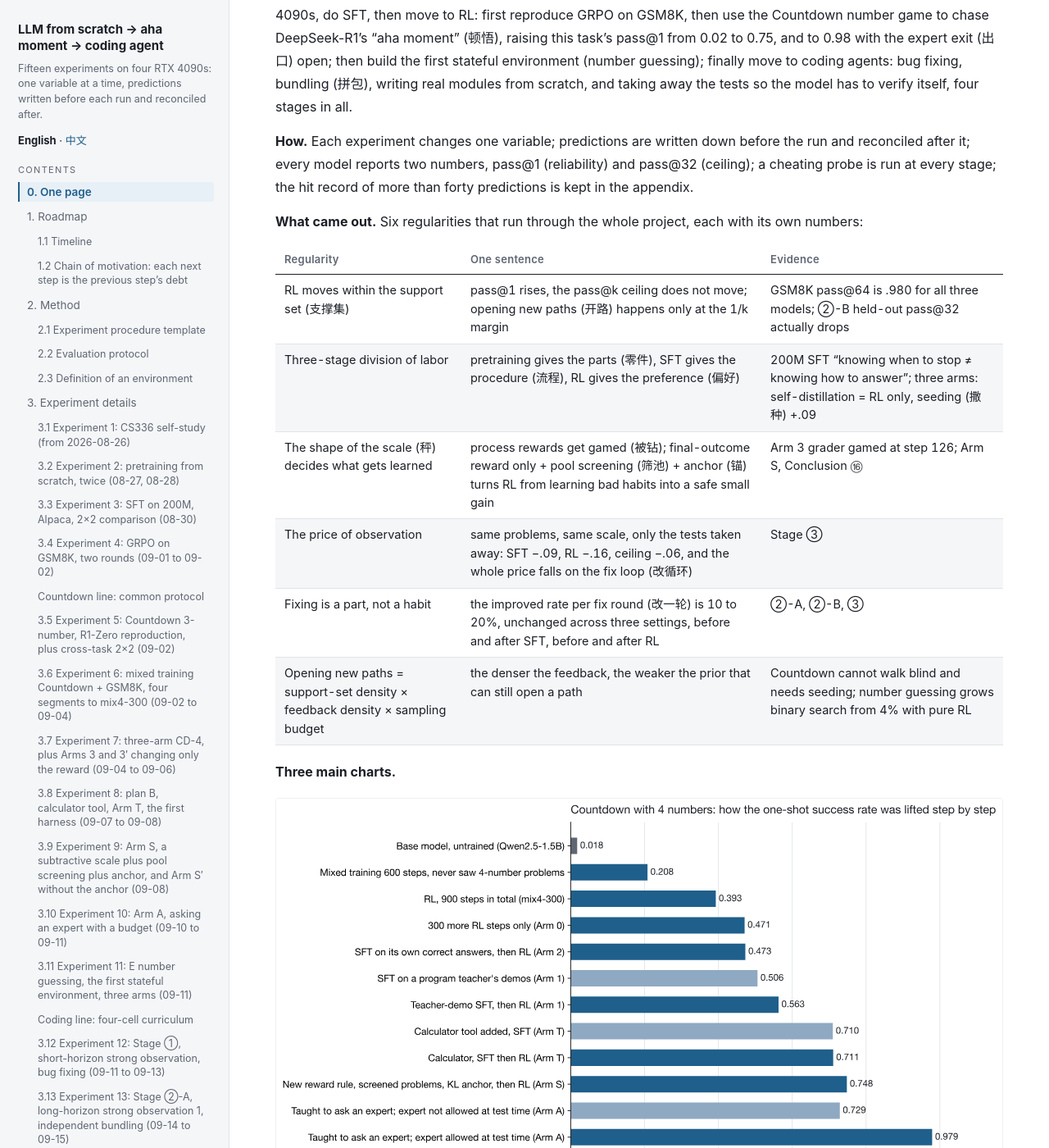
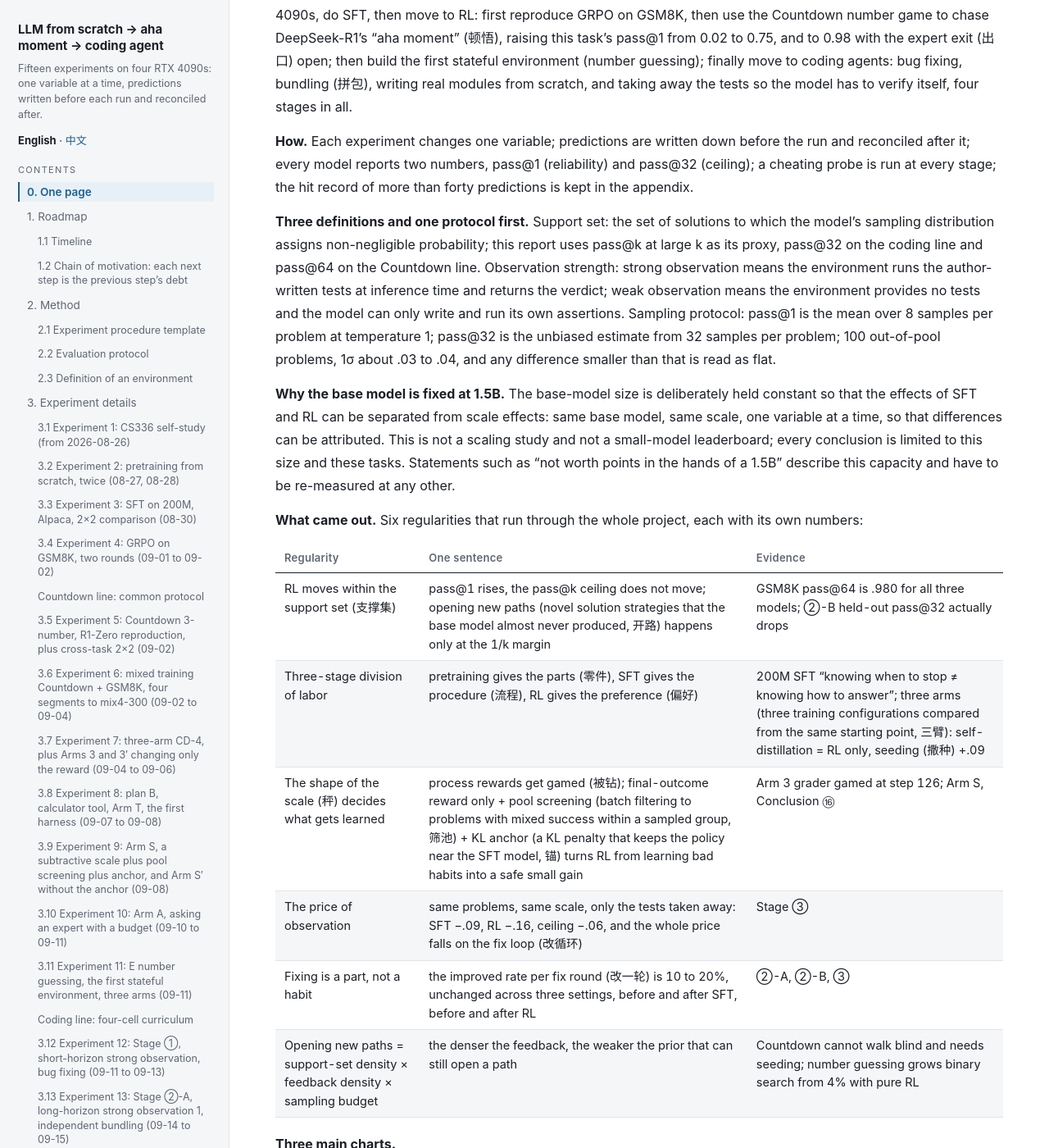
Before and after one commit to bethehand/lab1-llm-scratch-to-aha-moment-to-coding-agent, a Jekyll site: the page built from docs/en/index.md, in a window 1280 px wide and 1400 px high, scrolled down 540 px. Shown: the whole window at 82% size. Built offline with Jekyll 4.4.1, drawn with Linux system fonts in a browser that asks for light colours; our own code applies the rules of GitHub Pages for plain Markdown files; some of the changed text lies outside the part shown.

Commit message:
review pass: definitions and fixed-scale rationale in one-page, Limitations section, first-use term definitions, README related work/install/checkpoints/figures

```diff
--- a/docs/en/index.md
+++ b/docs/en/index.md
@@ -21,13 +21,17 @@
 
 **How.** Each experiment changes one variable; predictions are written down before the run and reconciled after it; every model reports two numbers, pass@1 (reliability) and pass@32 (ceiling); a cheating probe is run at every stage; the hit record of more than forty predictions is kept in the appendix.
 
+**Three definitions and one protocol first.** Support set: the set of solutions to which the model's sampling distribution assigns non-negligible probability; this report uses pass@k at large k as its proxy, pass@32 on the coding line and pass@64 on the Countdown line. Observation strength: strong observation means the environment runs the author-written tests at inference time and returns the verdict; weak observation means the environment provides no tests and the model can only write and run its own assertions. Sampling protocol: pass@1 is the mean over 8 samples per problem at temperature 1; pass@32 is the unbiased estimate from 32 samples per problem; 100 out-of-pool problems, 1σ about .03 to .04, and any difference smaller than that is read as flat.
+
+**Why the base model is fixed at 1.5B.** The base-model size is deliberately held constant so that the effects of SFT and RL can be separated from scale effects: same base model, same scale, one variable at a time, so that differences can be attributed. This is not a scaling study and not a small-model leaderboard; every conclusion is limited to this size and these tasks. Statements such as "not worth points in the hands of a 1.5B" describe this capacity and have to be re-measured at any other.
+
 **What came out.** Six regularities that run through the whole project, each with its own numbers:
 
 | Regularity | One sentence | Evidence |
 |---|---|---|
-| RL moves within the support set (支撑集) | pass@1 rises, the pass@k ceiling does not move; opening new paths (开路) happens only at the 1/k margin | GSM8K pass@64 is .980 for all three models; ②-B held-out pass@32 actually drops |
-| Three-stage division of labor | pretraining gives the parts (零件), SFT gives the procedure (流程), RL gives the preference (偏好) | 200M SFT "knowing when to stop ≠ knowing how to answer"; three arms: self-distillation = RL only, seeding (撒种) +.09 |
-| The shape of the scale (秤) decides what gets learned | process rewards get gamed (被钻); final-outcome reward only + pool screening (筛池) + anchor (锚) turns RL from learning bad habits into a safe small gain | Arm 3 grader gamed at step 126; Arm S, Conclusion ⑯ |
+| RL moves within the support set (支撑集) | pass@1 rises, the pass@k ceiling does not move; opening new paths (novel solution strategies that the base model almost never produced, 开路) happens only at the 1/k margin | GSM8K pass@64 is .980 for all three models; ②-B held-out pass@32 actually drops |
+| Three-stage division of labor | pretraining gives the parts (零件), SFT gives the procedure (流程), RL gives the preference (偏好) | 200M SFT "knowing when to stop ≠ knowing how to answer"; three arms (three training configurations compared from the same starting point, 三臂): self-distillation = RL only, seeding (撒种) +.09 |
+| The shape of the scale (秤) decides what gets learned | process rewards get gamed (被钻); final-outcome reward only + pool screening (batch filtering to problems with mixed success within a sampled group, 筛池) + KL anchor (a KL penalty that keeps the policy near the SFT model, 锚) turns RL from learning bad habits into a safe small gain | Arm 3 grader gamed at step 126; Arm S, Conclusion ⑯ |
 | The price of observation | same problems, same scale, only the tests taken away: SFT −.09, RL −.16, ceiling −.06, and the whole price falls on the fix loop (改循环) | Stage ③ |
 | Fixing is a part, not a habit | the improved rate per fix round (改一轮) is 10 to 20%, unchanged across three settings, before and after SFT, before and after RL | ②-A, ②-B, ③ |
 | Opening new paths = support-set density × feedback density × sampling budget | the denser the feedback, the weaker the prior that can still open a path | Countdown cannot walk blind and needs seeding; number guessing grows binary search from 4% with pure RL |
@@ -63,7 +67,7 @@
 | 11 | 09-11 | E number guessing, three arms, the first stateful environment | hf_armA | pure RL .63 / curriculum .84 / seeding .976 | ⑱ explicit state comes from the textbook (教材) |
 | 12 | 09-11 to 09-13 | ① short-horizon strong observation: bug fixing | Qwen2.5-Coder-1.5B | SFT +.55, RL +.12, pass@32 unchanged | ⑲ ⑳ |
 | 13 | 09-14 to 09-15 | ②-A long-horizon strong observation 1: independent bundling | same | p^K; file-level pass@32 +.02 | ㉑ to ㉖ |
-| 14 | 09-15 to 09-16 | ②-B long-horizon strong observation 2: exercism from scratch | same | SFT .329 → RL .446; held-out pass@32 .600 → .533 | ㉗ gain in the first version (首版), problem binding (绑题), tail cutting (削尾巴) |
+| 14 | 09-15 to 09-16 | ②-B long-horizon strong observation 2: exercism from scratch | same | SFT .329 → RL .446; held-out pass@32 .600 → .533 | ㉗ gain in the first version (首版), problem binding (绑题), tail cutting (held-out pass@32 falls while pass@1 rises, 削尾巴) |
 | 15 | 09-17 | ③ long-horizon weak observation: write your own tests | same | SFT .186 → RL .282; strong-room (强房间) control .446 | ㉘ the price of observation |
 
 ### 1.2 Chain of motivation: each next step is the previous step's debt
@@ -801,7 +805,20 @@
 
 ---
 
-## 7. Debts and next steps
+## 7. Limitations
+
+- **Scale.** Every experiment is fixed at one base-model size, 95M to 1.5B; nothing here says how the regularities change with scale. "Not worth points" and "cannot be installed" describe this capacity.
+- **Model family.** All post-training experiments use a single family, Qwen2.5; conclusions may carry family-specific traits.
+- **No external baselines.** No comparison against other RL algorithms (PPO, RLOO) or off-the-shelf recipes (verl, TRL), and no alignment with published numbers for larger models; every comparison is an internal one on the same base model.
+- **Single runs.** The RL runs of ②-B and ③ were made once each, with no noise floor; ① and ②-A have two runs, differing by .003 to .031.
+- **Step count.** 150 steps was a fixed choice with no sensitivity analysis; only ③ has a sigmoid fit (saturation by step 75).
+- **Evaluation size.** 100 out-of-pool problems × 8 samples, 1σ about .03 to .04; the held-out set has only 30 problems.
+- **First-version protocol.** In the strong room the first version is scored on the visible tests, an upper bound on the full-scale value.
+- **Textbook confound.** The SFT-③ vs SFT-②-B comparison mixes two teacher prompts; the main evidence is the same-model room-switch subtraction.
+- **A design flaw in the teacher's assertions.** The weak-mode teacher prompt required "at least 6 assertions", and the conjunction inflated false positives; part of the price of weak observation is due to it.
+- **Data licensing.** The teacher trajectories were generated with DeepSeek; they are not released with this report, and their terms of service must be checked before any release.
+
+## 8. Debts and next steps
 
 **Debts, ordered by cheapness.**
 
```
Also changed, not shown: README.zh-CN.md (+26 -0 lines), docs/zh/index.md (+18 -1 lines), README.md.
